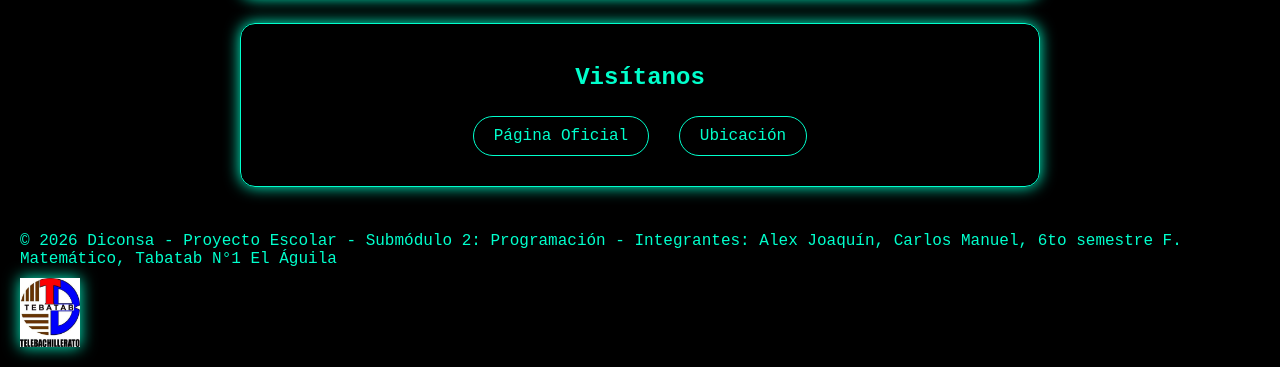
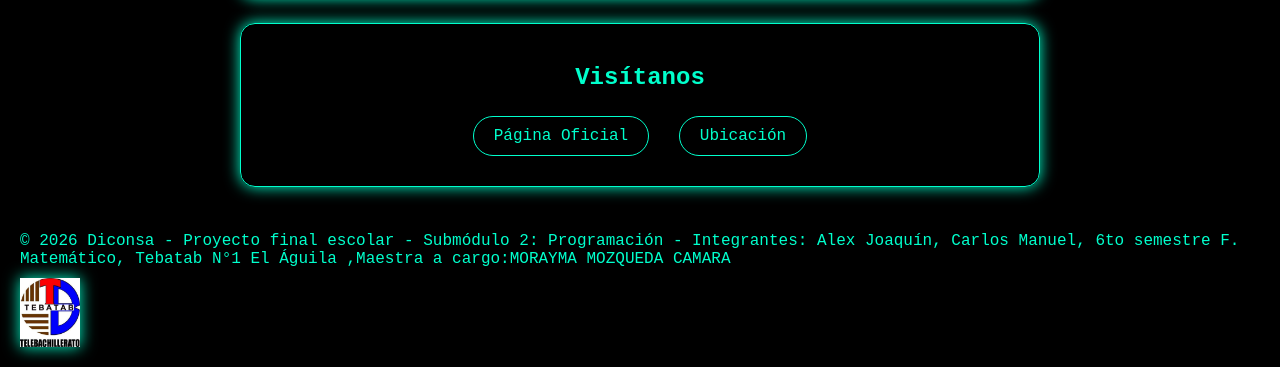
Before and after one commit to mcarlitosrodri2020-bit/diconsa-proyecto-escolar-web, a plain HTML site: page index.html in a window 1280 px wide. Shown: the part 1246-1613 px from the top of the page. Drawn offline with Linux system fonts and the light colour scheme.

Commit message:
Update index.html

```diff
--- a/index.html
+++ b/index.html
@@ -138,7 +138,7 @@ footer {
 
 <header>
     <h1>Diconsa El Águila</h1>
-    <p>Acceso a productos básicos con tecnología social</p>
+    <p>Acceso a productos básicos al alcance de tu bolsillo</p>
 </header>
 
 <div class="container">
@@ -184,9 +184,9 @@ footer {
 <footer>
     <div class="footer-content">
         <span>
-            © 2026 Diconsa - Proyecto Escolar - Submódulo 2: Programación -
+            © 2026 Diconsa - Proyecto final escolar - Submódulo 2: Programación -
             Integrantes: Alex Joaquín, Carlos Manuel, 6to semestre F. Matemático,
-            Tabatab N°1 El Águila
+            Tebatab N°1 El Águila ,Maestra a cargo:MORAYMA MOZQUEDA CAMARA
         </span>
 
         <img src="logo.jpg
```
